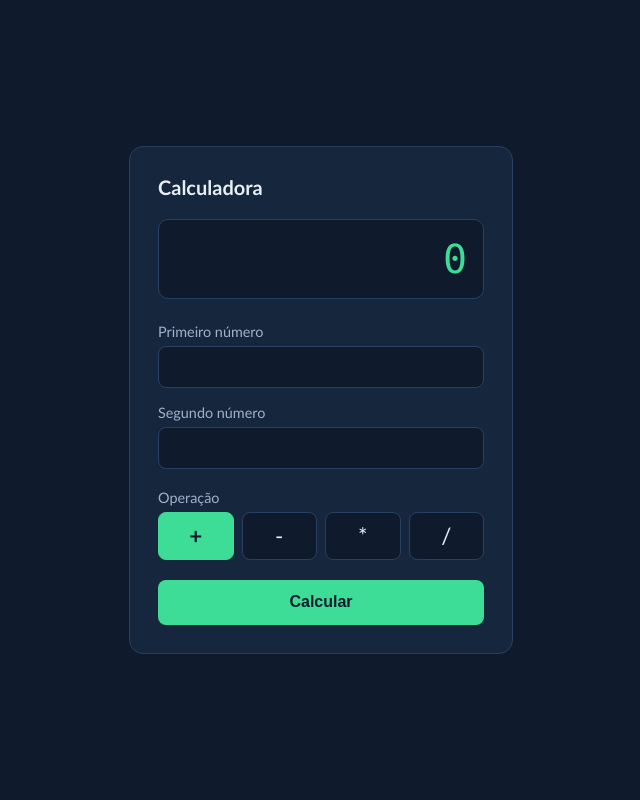
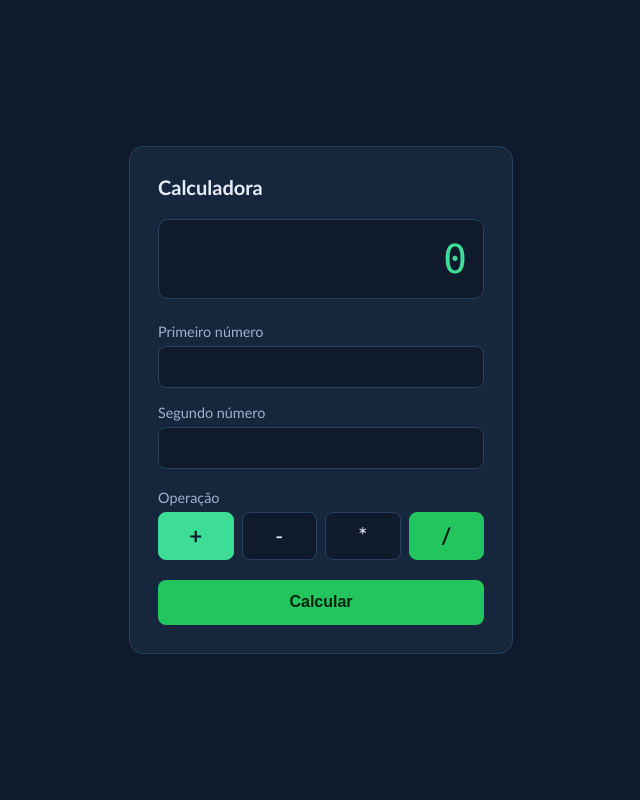
Before and after one commit to Yan-Cunha21/pratica_devvops, a Flask app: page / in a window 1280 px wide. Shown: the whole page, without its empty margins (319-959 px from the left). Run offline with Flask 3, Linux system fonts and the light colour scheme.

Commit message:
Mudando a cor do botão calcular e / para verde

```diff
--- a/static/style.css
+++ b/static/style.css
@@ -5,6 +5,7 @@
   --texto: #e8eef7;
   --texto-suave: #9fb2cc;
   --destaque: #3ddc97;
+  --verde: #22c55e;
   --erro: #ff7b7b;
   --raio: 14px;
 }
@@ -130,12 +131,12 @@ legend {
 button {
   width: 100%;
   padding: 0.85rem;
-  background: var(--destaque);
+  background: var(--verde);
   border: 0;
   border-radius: 8px;
   font-size: 1rem;
   font-weight: 700;
-  color: var(--fundo);
+  color: #04210f;
   cursor: pointer;
 }
 
@@ -147,3 +148,15 @@ button:focus-visible,
   outline: 3px solid var(--texto);
   outline-offset: 2px;
 }
+
+/* Botão de divisão (/) sempre verde; quando selecionado ganha um anel */
+.op:last-child input + span {
+  background: var(--verde);
+  border-color: var(--verde);
+  color: #04210f;
+  font-weight: 700;
+}
+
+.op:last-child input:checked + span {
+  box-shadow: 0 0 0 3px var(--painel), 0 0 0 5px var(--verde);
+}
```
